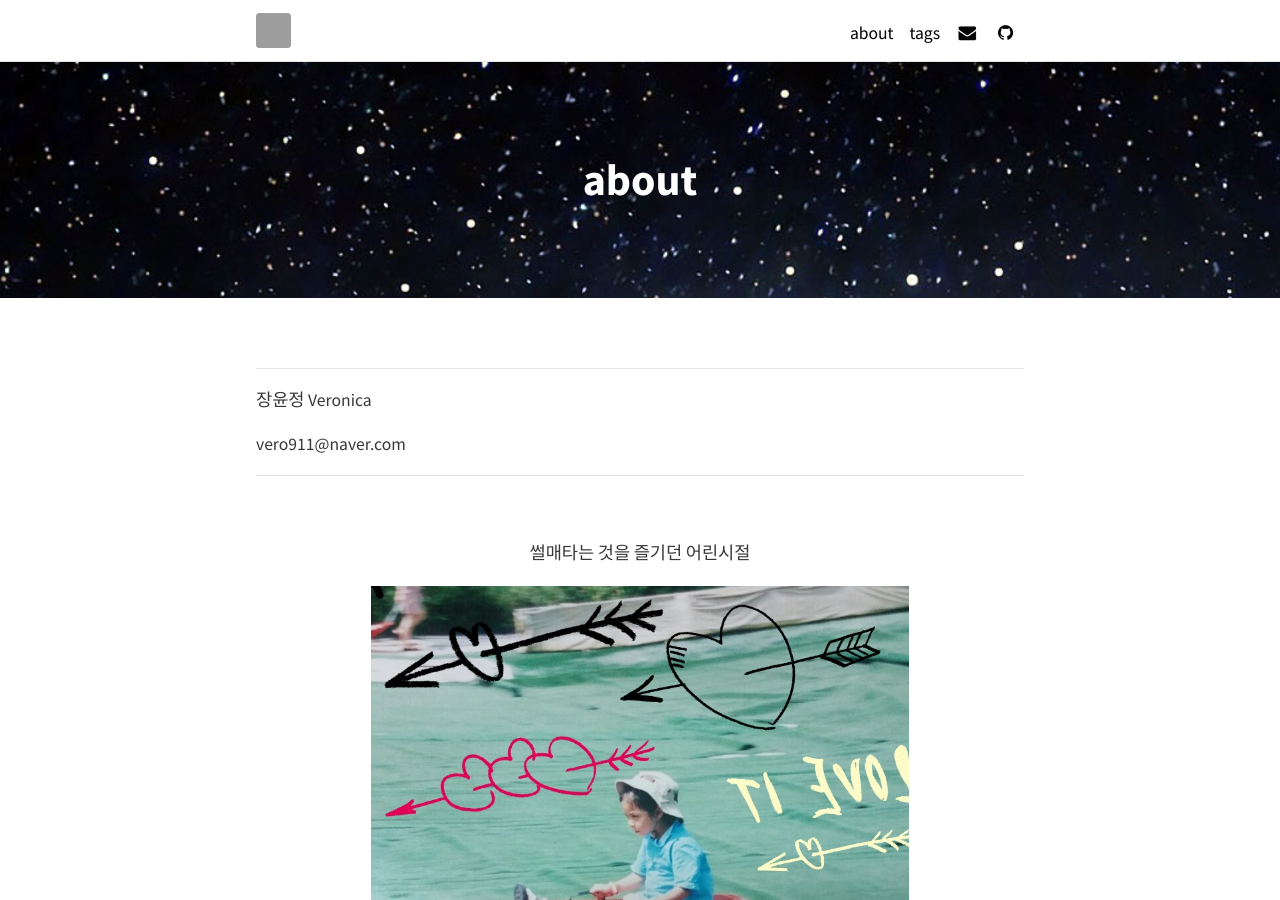
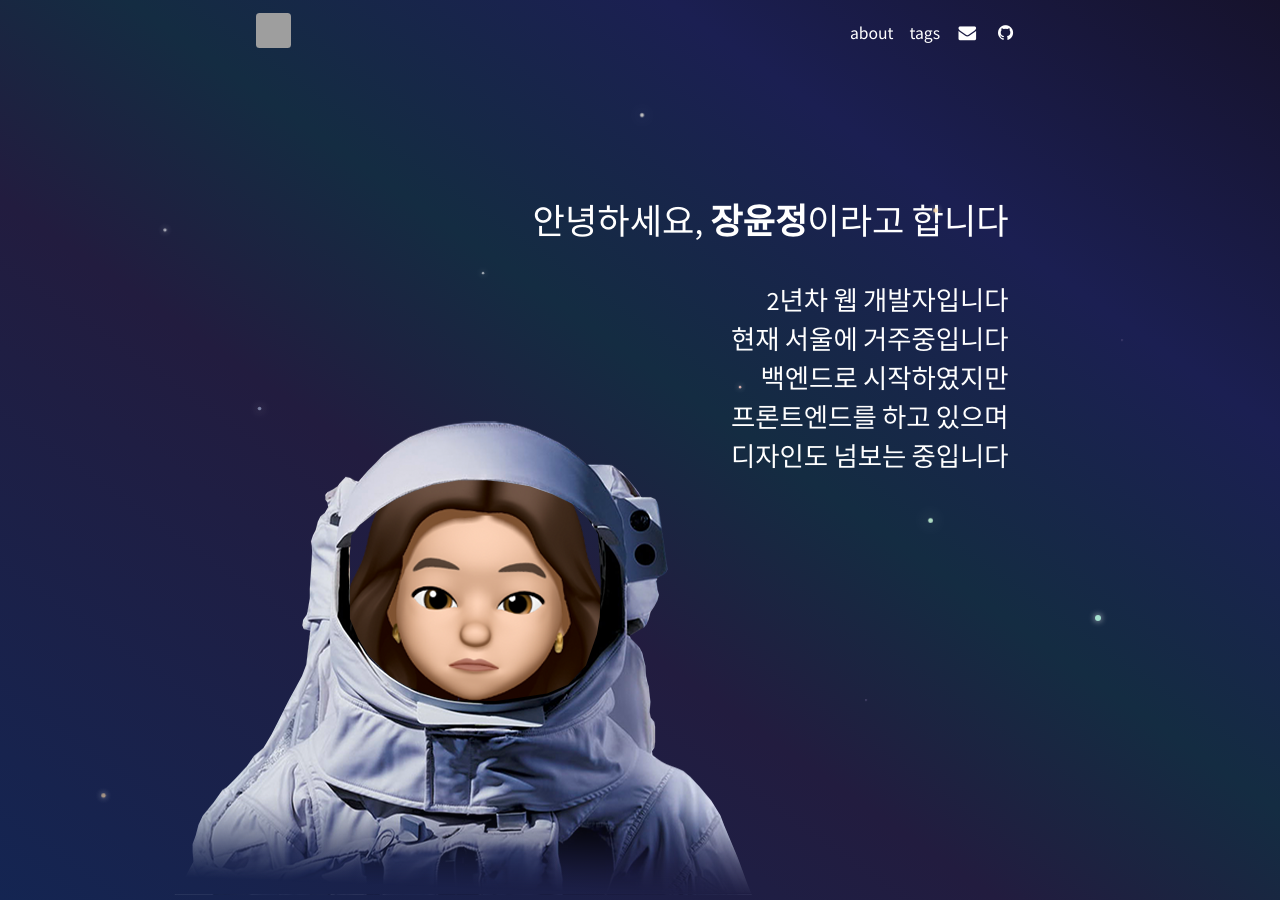
Before and after one commit to yunjeongloper/yunjeongloper.github.io, a Jekyll site: the page built from about.html, in a window 1280 px wide and 900 px high. Built offline with Jekyll 4.4.1, drawn with Linux system fonts in a browser that asks for light colours; nearby versions of some CDN libraries; some of the changed text lies outside the part shown; grey boxes are pictures that could not be loaded.

Commit message:
About page style change

```diff
--- /dev/null
+++ b/_layouts/about.html
@@ -0,0 +1,33 @@
+---
+layout: default
+---
+
+<div class="about">
+    <div class="astronaut-me">
+        <img src="{{ "/assets/img/Astronaut-me.png" | absolute_url }}" alt=""/>
+    </div>
+    <div class="about-me">
+        <div class="title">안녕하세요, <b>장윤정</b>이라고 합니다</div>
+        <div class="desc">2년차 웹 개발자입니다</div>
+        <div class="desc">현재 서울에 거주중입니다</div>
+        <div class="desc">백엔드로 시작하였지만</div>
+        <div class="desc">프론트엔드를 하고 있으며</div>
+        <div class="desc">디자인도 넘보는 중입니다</div>
+    </div>
+    <div class="galaxy-square">
+        <div class="star" id="star1"></div>
+        <div class="star" id="star2"></div>
+        <div class="star" id="star3"></div>
+        <div class="star" id="star4"></div>
+        <div class="star" id="star5"></div>
+        <div class="star" id="star6"></div>
+        <div class="star" id="star7"></div>
+        <div class="star" id="star8"></div>
+        <div class="star" id="star9"></div>
+        <div class="star" id="star10"></div>
+        <div class="star" id="star11"></div>
+        <div class="star" id="star12"></div>
+        <div class="star" id="star13"></div>
+        <div class="star" id="star14"></div>
+    </div>
+</div>
--- a/_sass/custom/_galaxy.scss
+++ b/_sass/custom/_galaxy.scss
@@ -1,5 +1,6 @@
 $space-height: 400px;
 
+.home {
 	.galaxy-square {
 		width: 100%;
 		height: 400px;
@@ -154,7 +155,7 @@ $space-height: 400px;
 			-webkit-animation: destello-efecto-01 1.8s infinite;
 		}
 	}
-
+}
 
 @-webkit-keyframes destello-efecto-01 {
   	0%, 50%, 100% {opacity: 1;}
--- a/_sass/includes/_header.scss
+++ b/_sass/includes/_header.scss
@@ -7,10 +7,8 @@
   top: 0;
   float: left;
   width: 100%;
-  // z-index: 1;
 
   a {
-    // color: $header-link-color;
     color: white;
     font-size: 1.0em;
   }
--- /dev/null
+++ b/_sass/layouts/_about.scss
@@ -0,0 +1,242 @@
+$space-height: 100vh;
+
+.astronaut-me {
+    position: absolute;
+    bottom: 0;
+    // width: 50%;
+    margin-left: 10%;
+    z-index: 10;
+
+    @media (max-width: 1120px) {
+        width: 100%;
+        margin-left: 0;
+    }
+}
+
+@keyframes slideInFromLeft {
+    0% {
+        transform: translateX(-30%);
+    }
+    100% {
+        transform: translateX(0);
+    }
+}
+
+@keyframes slideInFromLeftNarrow {
+    0% {
+        transform: translateX(-20%);
+    }
+    100% {
+        transform: translateX(0);
+    }
+}
+
+.about-me {
+    @extend %padding-header;
+    position: absolute;
+    width: 100%;
+    top: 20%;
+    text-align: right;
+
+    %about-me-text {
+        color: white;
+        margin-right: 2%;
+    }
+
+    .title {
+        @extend %about-me-text;
+        font-size: 2em;
+        animation: 500ms ease-out 0s 1 slideInFromLeft;
+        margin-bottom: 1em;
+        font-weight: 200;
+    }
+    .desc {
+        @extend %about-me-text;
+        font-size: 1.5em;
+        animation: 900ms ease-out 0s 1 slideInFromLeftNarrow;
+        font-weight: 200;
+    }
+    hr {
+        width: 10px;
+        border: 0.5px solid gray;
+    }
+
+    @media (max-width: 1185px) {
+        text-align: center;
+        top: 5em;
+    }
+}
+
+.galaxy-square {
+    width: 100%;
+    height: $space-height;
+    background: -webkit-linear-gradient(bottom left, rgba(20,37,82,1) 0%, rgb(34, 28, 63) 39%, rgb(20, 44, 66) 55%, rgb(27, 31, 82) 76%, rgb(22, 18, 44) 100%);
+    background: -o-linear-gradient(bottom left, rgba(20,37,82,1) 0%, rgba(34, 28, 63, 1) 39%, rgba(20, 44, 66,1) 55%, rgba(27, 31, 82,1) 76%, rgba(22, 18, 44,1) 100%);
+    background: linear-gradient(to top right, rgba(20,37,82,1) 0%, rgba(34, 28, 63, 1) 39%, rgba(20, 44, 66,1) 55%, rgba(27, 31, 82,1) 76%, rgba(22, 18, 44,1) 100%);
+
+    .star{
+        width: 5px;
+        height: 5px;
+        -moz-border-radius: 50%;
+        -webkit-border-radius: 50%;
+        border-radius: 50%;
+        background-color: #FFF;
+        position: absolute;
+        box-shadow: 0 0 20px #FFF;
+    }
+
+    #star1{
+        width: 4px;
+        height: 4px;
+        margin-left: 200/400*100%;
+        margin-top: 0.125 * $space-height;
+        background-color: #BEBEBE;
+        animation: destello-efecto-01 3s infinite;
+        -webkit-animation: destello-efecto-01 3s infinite;
+    }
+
+    #star2{
+        width: 10px;
+        height: 10px;
+        margin-left: 50/400*100%;
+        margin-top: 0.25 * $space-height;
+        animation: destello-efecto-01 2.7s infinite;
+        -webkit-animation: destello-efecto-01 2.7s infinite;
+    }
+
+    #star3{
+        width: 6px;
+        height: 6px;
+        margin-left: 150/400*100%;
+        margin-top: 0.3 * $space-height;
+        animation: destello-efecto-01 3.3s infinite;
+        -webkit-animation: destello-efecto-01 3.3s infinite;
+    }
+
+    #star4{
+        width: 15px;
+        height: 15px;
+        margin-left: 290/400*100%;
+        margin-top: 0.225 * $space-height;
+        background-color: #FFDCA8;
+        animation: destello-efecto-01 2.5s infinite;
+        -webkit-animation: destello-efecto-01 2.5s infinite;
+    }
+
+    #star5{
+        width: 7px;
+        height: 7px;
+        margin-left: 80/400*100%;
+        margin-top: 0.45 * $space-height;
+        background-color: #9EA9C8;
+        animation: destello-efecto-01 5s infinite;
+        -webkit-animation: destello-efecto-01 2.8s infinite;
+    }
+
+    #star6{
+        margin-left: 290/400*100%;
+        margin-top: 0.575 * $space-height;
+        background-color: #B3E1C6;
+        animation: destello-efecto-01 1s infinite;
+        -webkit-animation: destello-efecto-01 2s infinite;
+    }
+
+    #star7{
+        width: 4px;
+        height: 4px;
+        margin-left: 350/400*100%;
+        margin-top: 0.375 * $space-height;
+        background-color: #BE9EC8;
+        animation: destello-efecto-01 2.6s infinite;
+        -webkit-animation: destello-efecto-01 2.6s infinite;
+    }
+
+    #star8{
+        width: 8px;
+        height: 8px;
+        margin-left: 230/400*100%;
+        margin-top: 0.425 * $space-height;
+        background-color: #FFCBC2;
+        animation: destello-efecto-01 4s infinite;
+        -webkit-animation: destello-efecto-01 4s infinite;
+    }
+
+    #star9{
+        width: 13px;
+        height:13px;
+        margin-left: 160/400*100%;
+        margin-top: 0.625 * $space-height;
+        background-color: #F6F5A3;
+        animation: destello-efecto-01 3.2s infinite;
+        -webkit-animation: destello-efecto-01 3.2s infinite;
+    }
+
+    #star10{
+        width: 4px;
+        height: 4px;
+        margin-left: 270/400*100%;
+        margin-top: 0.775 * $space-height;
+        background-color: #DFBCFF;
+        animation: destello-efecto-01 1.8s infinite;
+        -webkit-animation: destello-efecto-01 1.8s infinite;
+    }
+
+    #star11{
+        width: 20px;
+        height:20px;
+        margin-left: 340/400*100%;
+        margin-top: 0.675 * $space-height;
+        background-color: #BDFFE6;
+        animation: destello-efecto-01 2.3s infinite;
+        -webkit-animation: destello-efecto-01 2.3s infinite;
+    }
+
+    #star12{
+        width: 8px;
+        height:8px;
+        margin-left: 190/400*100%;
+        margin-top: 0.875 * $space-height;
+        background-color: #CCF7FF;
+        animation: destello-efecto-01 5s infinite;
+        -webkit-animation: destello-efecto-01 3s infinite;
+    }
+
+    #star13{
+        width: 15px;
+        height: 15px;
+        margin-left: 30/400*100%;
+        margin-top: 0.875 * $space-height;
+        background-color: #FFDCA8;
+        animation: destello-efecto-01 2.6s infinite;
+        -webkit-animation: destello-efecto-01 2.6s infinite;
+    }
+
+    #star14{
+        width: 4px;
+        height: 4px;
+        margin-left: 100/400*100%;
+        margin-top: 0.775 * $space-height;
+        background-color: #DFBCFF;
+        animation: destello-efecto-01 1.8s infinite;
+        -webkit-animation: destello-efecto-01 1.8s infinite;
+    }
+}
+
+@-webkit-keyframes destello-efecto-01 {
+  	0%, 50%, 100% {opacity: 1;}
+  	25%, 75% {opacity: 0.6;transform: scale3d(.3, .3, .3);-webkit-transform: scale3d(.3, .3, .3);}
+}
+
+.sun{
+	width: 150px;
+    height: 150px;
+    -moz-border-radius: 50%;
+    -webkit-border-radius: 50%;
+    border-radius: 50%;
+    background-color: #FFFE52;
+   	position: absolute;
+	top:230px;
+	margin-left: 450/400*100%;
+	margin-top: 100px;
+	box-shadow: 1px 1px 40px 15px #FFFE52;
+}
--- a/_sass/type-theme.scss
+++ b/_sass/type-theme.scss
@@ -12,6 +12,7 @@
 @import 'layouts/index';
 @import 'layouts/tags';
 @import 'layouts/search';
+@import 'layouts/about';
 
 // Partials
 @import 'includes/header';
--- /dev/null
+++ b/about.html
@@ -0,0 +1,4 @@
+---
+layout: about
+title: about
+---
--- a/about.md
+++ /dev/null
@@ -1,41 +0,0 @@
----
-layout: page
-title: about
-permalink: /about
-feature-img: "assets/img/space.jpg"
----
-
-<br />
-
-***
-
-장윤정 Veronica <br />
-
-vero911@naver.com <br />
-
-***
-
-<br />
-
-<center>
-
-썰매타는 것을 즐기던 어린시절 <br /><br />
-<img src="{{ "/assets/img/info.jpg" | absolute_url }}" alt="" width="70%"/> <br /> <br />
-
-바다를 좋아함<br /><br />
-<img src="{{ "/assets/img/mypic.jpg" | absolute_url }}" alt="" width="70%" /><br /> <br />
-
-여행과 영화를 좋아함 <br /><br />
-<img src="{{ "/assets/img/flight.jpg" | absolute_url }}" alt="" width="70%"/><br /> <br />
-
-가장 좋아하는 것<br /><br />
-<img src="{{ "/assets/img/favorite.jpg" | absolute_url }}" alt="" width="70%" /><br /> <br />
-
-취미는 데이트 하기 <br /><br />
-<img src="{{ "/assets/img/info2.jpg" | absolute_url }}" alt="" width="70%"/><br /> <br />
-
-아참 코딩하는것도 좋아해요...<br /><br />
-<img src="{{ "/assets/img/coding.jpg" | absolute_url }}" alt="" width="50%"/><br />
-</center>
-
-<br /><br />
```
Lines whose indentation alone changed are shown as unchanged.
